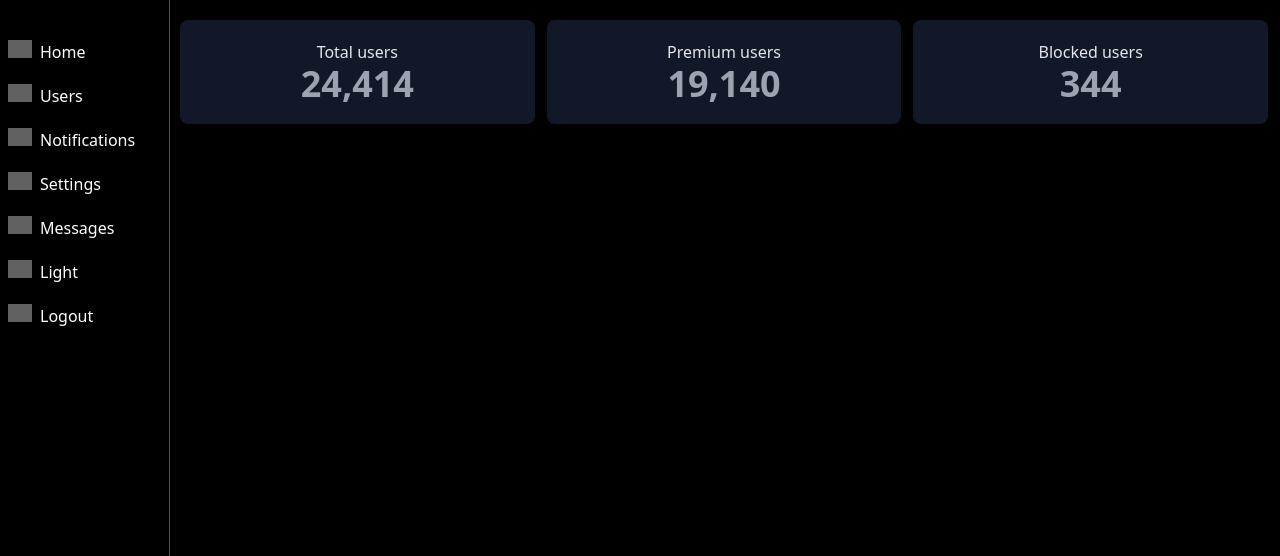
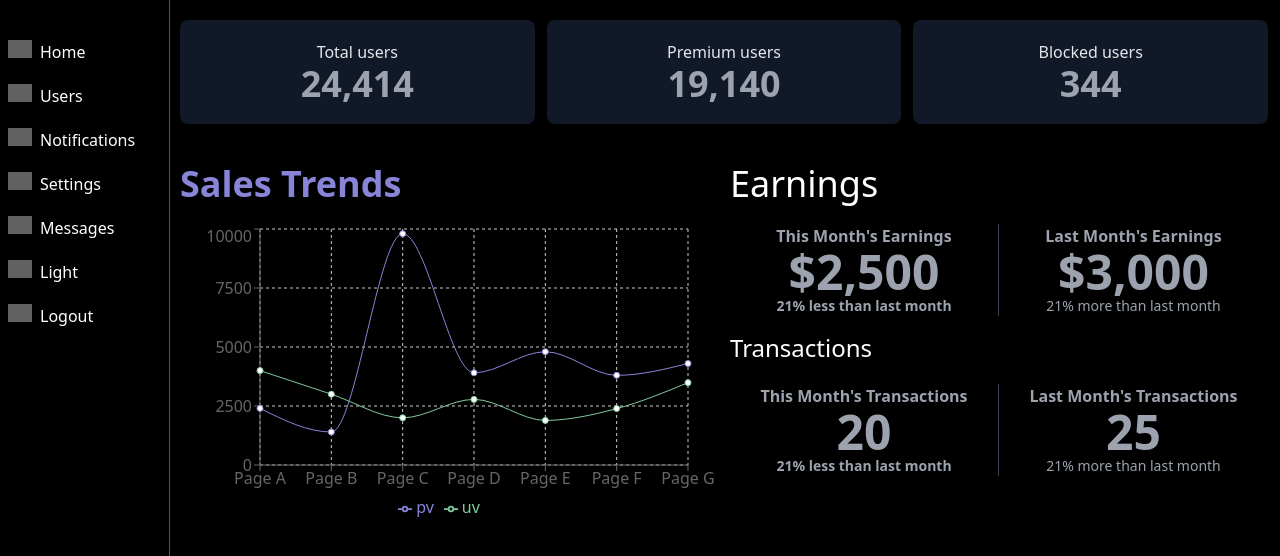
Before and after one commit to Faristp7/zeeroot, a React (Vite) app: page / in a window 1280 px wide. Both pictures are taken after a click on the button "Login". Shown: the top 556 px of the page. Built offline with nearby package versions, Linux system fonts and the light colour scheme; grey boxes are pictures that could not be loaded.

Commit message:
earnings added

```diff
--- a/package.json
+++ b/package.json
@@ -13,11 +13,12 @@
   "dependencies": {
     "@reduxjs/toolkit": "^2.2.0",
     "framer-motion": "^11.0.5",
-    "react": "^18.2.0",
+    "react-calendar": "^4.8.0",
     "react-countup": "^6.5.0",
     "react-dom": "^18.2.0",
     "react-redux": "^9.1.0",
     "react-router-dom": "^6.22.0",
+    "recharts": "^2.12.0",
     "redux-persist": "^6.0.0"
   },
   "devDependencies": {
--- /dev/null
+++ b/src/Api/HomePageApi.ts
@@ -0,0 +1,82 @@
+export const data = [
+  {
+    name: "Page A",
+    uv: 4000,
+    pv: 2400,
+    amt: 2400,
+  },
+  {
+    name: "Page B",
+    uv: 3000,
+    pv: 1398,
+    amt: 2210,
+  },
+  {
+    name: "Page C",
+    uv: 2000,
+    pv: 9800,
+    amt: 2290,
+  },
+  {
+    name: "Page D",
+    uv: 2780,
+    pv: 3908,
+    amt: 2000,
+  },
+  {
+    name: "Page E",
+    uv: 1890,
+    pv: 4800,
+    amt: 2181,
+  },
+  {
+    name: "Page F",
+    uv: 2390,
+    pv: 3800,
+    amt: 2500,
+  },
+  {
+    name: "Page G",
+    uv: 3490,
+    pv: 4300,
+    amt: 2100,
+  },
+];
+
+export const data1 = [
+    {
+      "name": "Page A",
+      "uv": 4000,
+      "pv": 2400
+    },
+    {
+      "name": "Page B",
+      "uv": 3000,
+      "pv": 1398
+    },
+    {
+      "name": "Page C",
+      "uv": 2000,
+      "pv": 9800
+    },
+    {
+      "name": "Page D",
+      "uv": 2780,
+      "pv": 3908
+    },
+    {
+      "name": "Page E",
+      "uv": 1890,
+      "pv": 4800
+    },
+    {
+      "name": "Page F",
+      "uv": 2390,
+      "pv": 3800
+    },
+    {
+      "name": "Page G",
+      "uv": 3490,
+      "pv": 4300
+    }
+  ]
--- /dev/null
+++ b/src/components/ChartsHomePage/Barchart.tsx
@@ -0,0 +1,27 @@
+import {
+  Bar,
+  BarChart,
+  CartesianGrid,
+  Legend,
+  ResponsiveContainer,
+  Tooltip,
+  XAxis,
+  YAxis,
+} from "recharts";
+import { data1 } from "../../Api/HomePageApi";
+
+export default function Barchart() {
+  return (
+    <ResponsiveContainer width={"100%"} height={300}>
+      <BarChart  data={data1}>
+        <CartesianGrid strokeDasharray="3 3" />
+        <XAxis dataKey="name" />
+        <YAxis />
+        <Tooltip />
+        <Legend />
+        <Bar dataKey="pv" fill="#8884d8" />
+        <Bar dataKey="uv" fill="#82ca9d" />
+      </BarChart>
+    </ResponsiveContainer>
+  );
+}
--- /dev/null
+++ b/src/components/ChartsHomePage/Earnings.tsx
@@ -0,0 +1,32 @@
+export default function Earnings() {
+  return (
+    <div className="dark:bg-black">
+      <h1 className="text-4xl mb-5">Earnings</h1>
+      <div className="grid grid-cols-2">
+        <div className="mb-4 text-center dark:text-gray-400 font-semibold border-r dark:border-gray-700">
+          <h5>This Month's Earnings</h5>
+           <h1 className="text-2xl sm:text-5xl font-extrabold">$2,500</h1>
+           <p className="text-sm">21% less than last month</p>
+        </div>
+        <div className="flex flex-col text-center dark:text-gray-400">
+          <h2 className=" font-semibold">Last Month's Earnings</h2>
+          <h1 className="text-2xl sm:text-5xl font-extrabold">$3,000</h1>
+          <p className="text-sm">21% more than last month</p>
+        </div>
+      </div>
+      <h1 className="text-2xl mb-5">Transactions</h1>
+      <div className="grid grid-cols-2">
+        <div className="mb-4 text-center dark:text-gray-400 font-semibold border-r dark:border-gray-700">
+          <h5>This Month's Transactions</h5>
+           <h1 className="text-2xl sm:text-5xl font-extrabold">20</h1>
+           <p className="text-sm">21% less than last month</p>
+        </div>
+        <div className="flex flex-col text-center dark:text-gray-400">
+          <h2 className=" font-semibold">Last Month's Transactions</h2>
+          <h1 className="text-2xl sm:text-5xl font-extrabold">25</h1>
+          <p className="text-sm">21% more than last month</p>
+        </div>
+      </div>
+    </div>
+  );
+}
--- /dev/null
+++ b/src/components/ChartsHomePage/Linechart.tsx
@@ -0,0 +1,30 @@
+import { data } from "../../Api/HomePageApi";
+import {
+  CartesianGrid,
+  Legend,
+  Line,
+  LineChart,
+  ResponsiveContainer,
+  Tooltip,
+  XAxis,
+  YAxis,
+} from "recharts";
+
+export default function Linechart() {
+  return (
+    <ResponsiveContainer width={"100%"} height={300}>
+      <LineChart
+        data={data}
+        margin={{ top: 5, right: 30, left: 20, bottom: 5 }}
+      >
+        <CartesianGrid strokeDasharray="3 3" />
+        <XAxis dataKey="name" />
+        <YAxis />
+        <Tooltip />
+        <Legend />
+        <Line type="monotone" dataKey="pv" stroke="#8884d8" />
+        <Line type="monotone" dataKey="uv" stroke="#82ca9d" />
+      </LineChart>
+    </ResponsiveContainer>
+  );
+}
--- a/src/components/Graphs.tsx
+++ b/src/components/Graphs.tsx
@@ -1,9 +1,26 @@
 import OverInfo from "./OverInfo";
+import Linechart from "./ChartsHomePage/Linechart";
+import Earnings from "./ChartsHomePage/Earnings";
+// import Barchart from "./ChartsHomePage/Barchart";
 
 export default function Graphs() {
   return (
     <div>
-      <OverInfo/>
+      <OverInfo />
+      <div className="mt-10 grid grid-cols-1 sm:grid-cols-2 gap-3">
+        <div>
+          <h1
+            className="mb-5 font-extrabold sm:text-4xl leading-tight"
+            style={{ color: "#8884d8" }}
+          >
+            Sales Trends
+          </h1>
+          <Linechart />
+        </div>
+        <div>
+          <Earnings/>
+        </div>
+      </div>
     </div>
-  )
+  );
 }
--- a/src/pages/Home.tsx
+++ b/src/pages/Home.tsx
@@ -9,9 +9,13 @@ export default function Home() {
   const [selectedComponent, setSelectodComponent] = useState<string>("Home");
 
   return (
-    <div className="dark:bg-black h-screen dark:text-white transition duration-300">
-      <div>
-        <SideBar handleResponsive={handleResponsive} responsive={responsive} setSelectodComponent={setSelectodComponent}/>
+    <div className="bg-white dark:bg-black h-screen dark:text-white transition duration-300">
+      <div className="">
+        <SideBar
+          handleResponsive={handleResponsive}
+          responsive={responsive}
+          setSelectodComponent={setSelectodComponent}
+        />
       </div>
       <motion.div
         transition={{ duration: 0.3 }}
```
Also changed, not shown: 1 other file (tests, documents, lock files or other folders).
